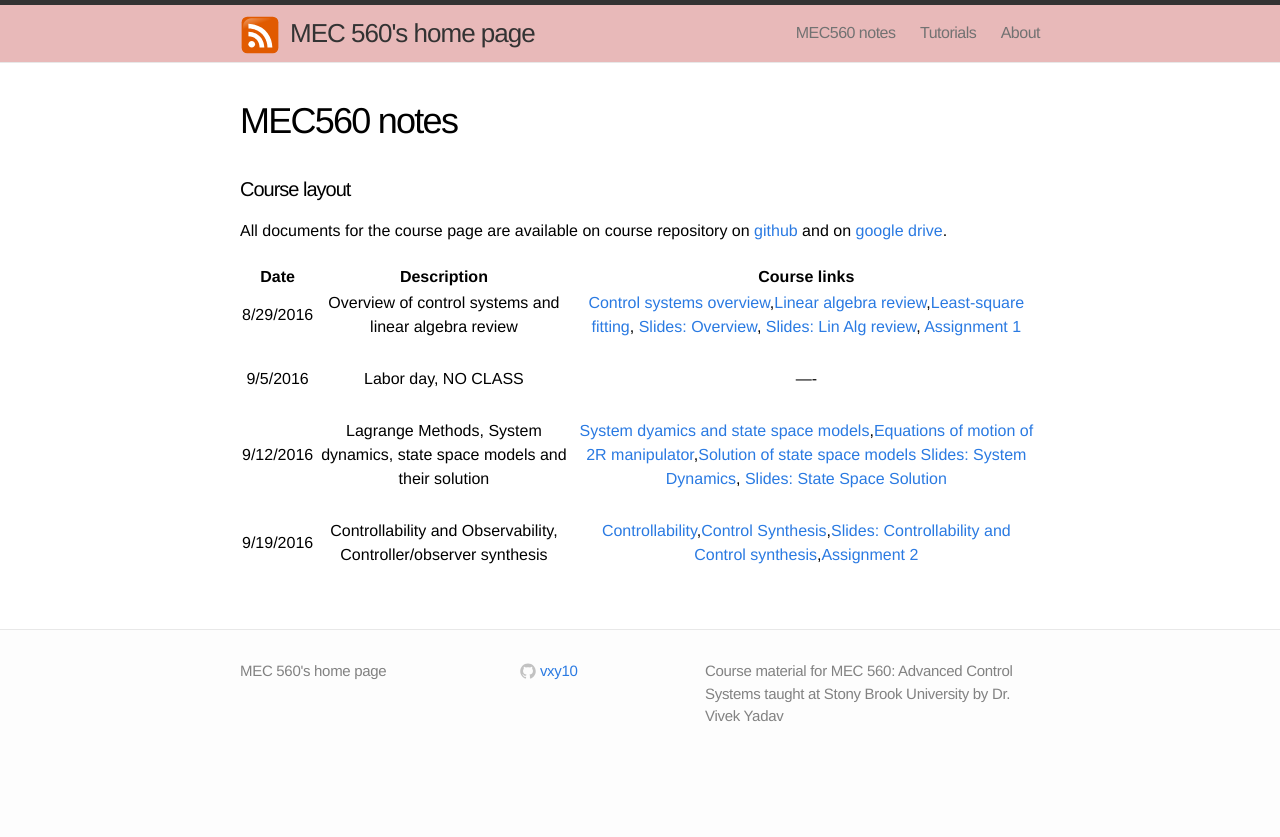
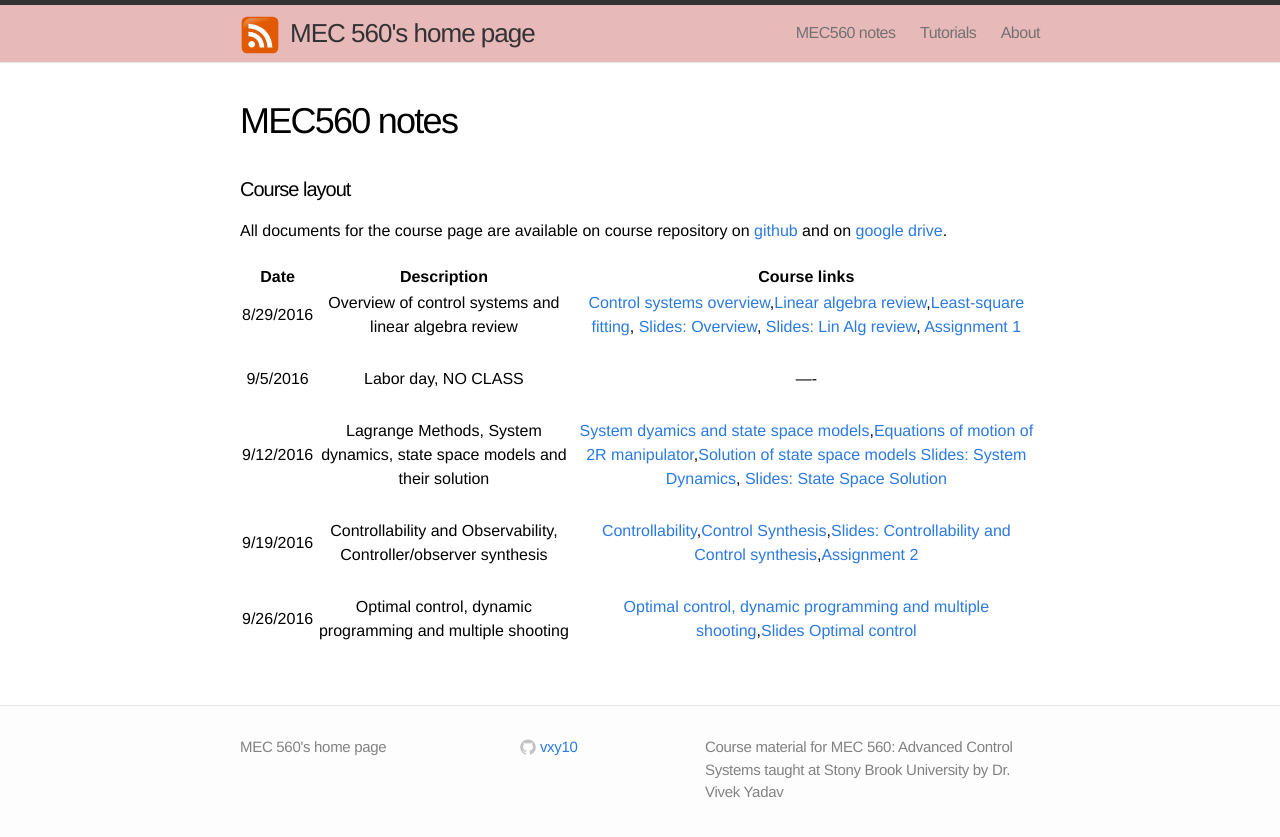
Before and after one commit to mec560sbu/mec560sbu.github.io, a Jekyll site: the page built from Course_materials.md, in a window 1280 px wide. Shown: the top 837 px of the page. Built offline with Jekyll 4.4.1, drawn with Linux system fonts in a browser that asks for light colours.

Commit message:
added opt control to course page

```diff
--- a/Course_materials.md
+++ b/Course_materials.md
@@ -21,3 +21,5 @@ All documents for the course page are available on course repository on [github]
 |       9/12/2016    |    Lagrange Methods, System dynamics, state space models and their solution | [System dyamics and state space models](2016/09/11/Systems_Dynamics/),[Equations of motion of 2R manipulator](https://mec560sbu.github.io/2016/08/30/2R_EOM_dynamics_example/),[Solution of state space models](2016/09/11/Solution_Systems_State_Space/) [Slides: System Dynamics](https://mec560sbu.github.io/Prersentations/Pres_SystemDynamics.html#/), [Slides: State Space Solution](https://mec560sbu.github.io/Prersentations/State_space_solutions.html#/)|
 |       |                       |            |
 |      9/19/2016    |    Controllability and Observability, Controller/observer synthesis | [Controllability](https://mec560sbu.github.io/2016/09/19/Controllability/),[Control Synthesis](https://mec560sbu.github.io/2016/09/19/Control_synthesis/),[Slides: Controllability and Control synthesis](https://mec560sbu.github.io/Prersentations/pres_Controllability_and_Control.html#/),[Assignment 2](https://mec560sbu.github.io/Assignments2016/MEC560_Assignment2_DUE_10032016.html)                 |
+|       |                       |            |
+|      9/26/2016    |    Optimal control, dynamic programming and multiple shooting | [ Optimal control, dynamic programming and multiple shooting](https://mec560sbu.github.io/2016/09/25/Opt_control/),[Slides Optimal control](https://mec560sbu.github.io/Prersentations/pres_OptControl.html#/)                 |
```
